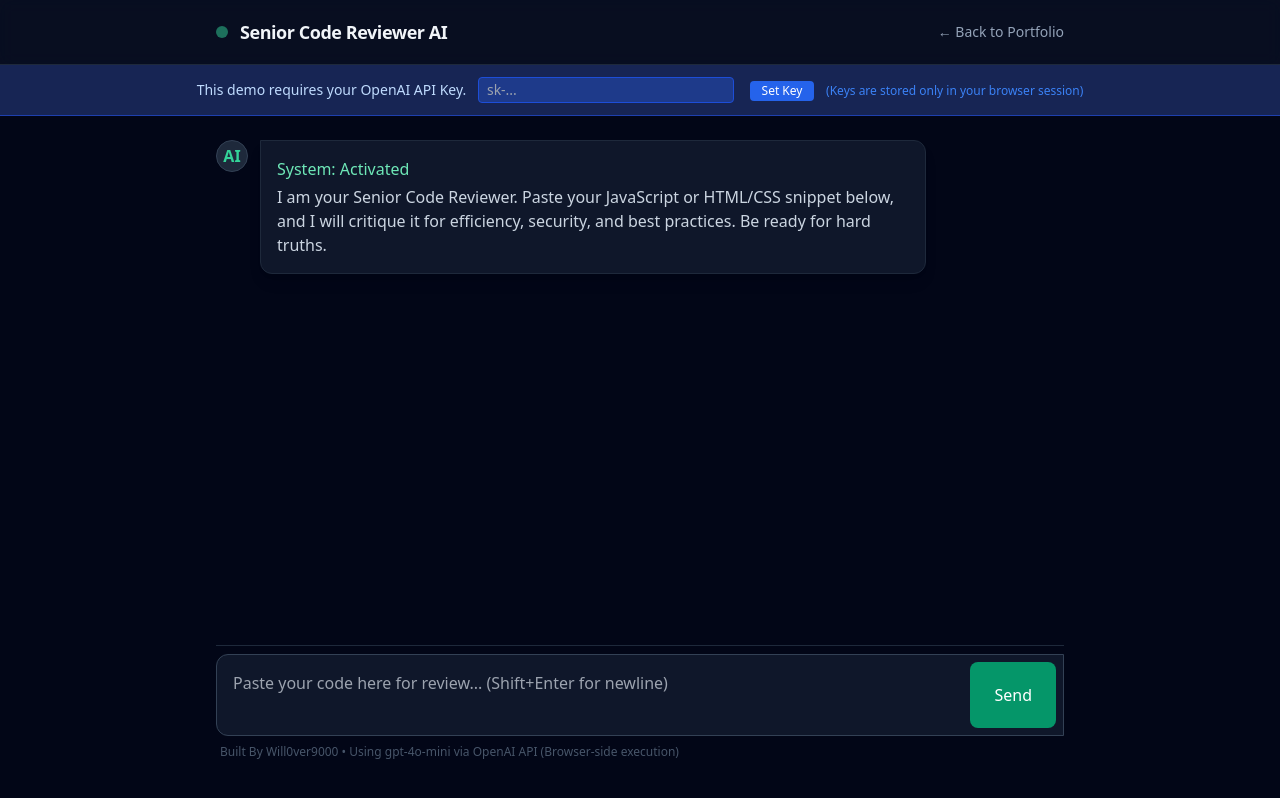
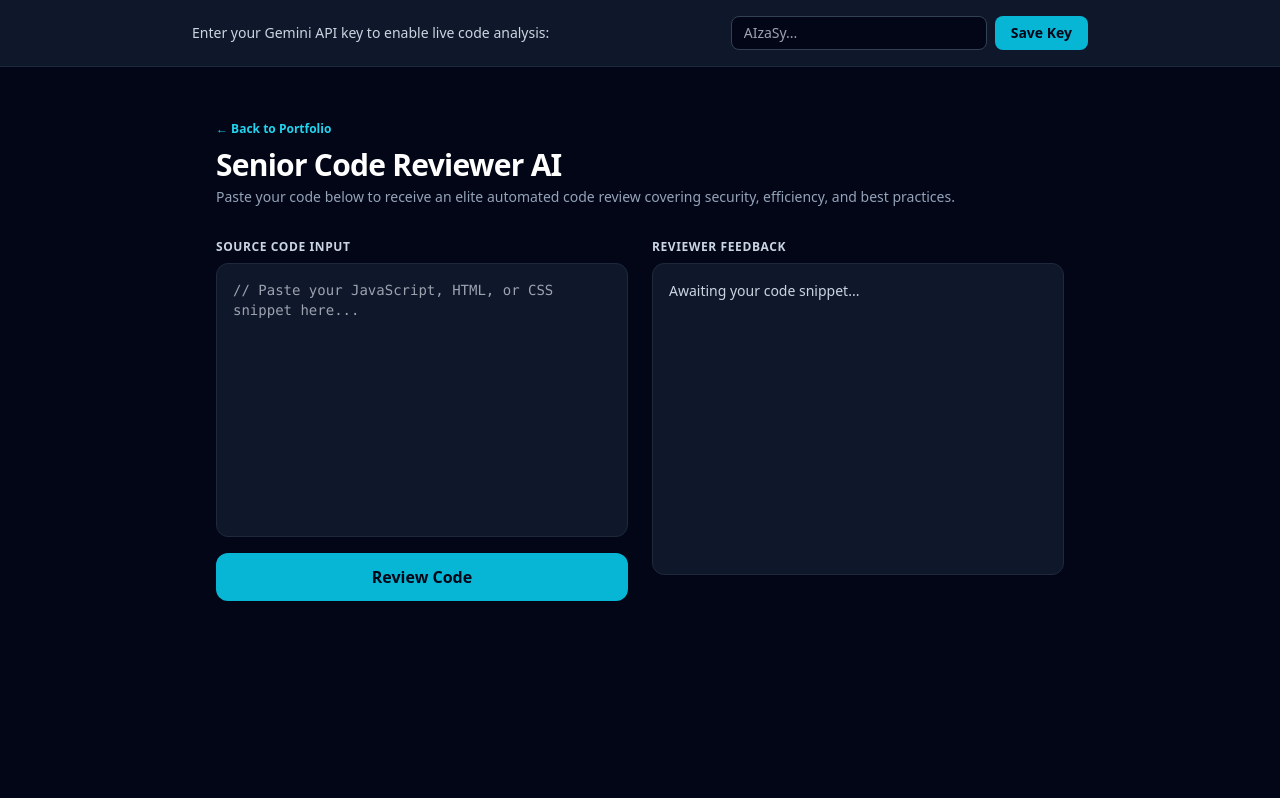
Before and after one commit to Will0ver9000/portfolio, a plain HTML site: page reviewer.html in a window 1280 px wide. Drawn offline with nearby package versions, Linux system fonts and the light colour scheme.

Commit message:
Add files via upload

````diff
--- a/reviewer.html
+++ b/reviewer.html
@@ -3,179 +3,111 @@
 <head>
     <meta charset="UTF-8">
     <meta name="viewport" content="width=device-width, initial-scale=1.0">
-    <title>AI Senior Code Reviewer | Will0ver9000</title>
+    <title>Senior Code Reviewer AI</title>
     <script src="https://cdn.tailwindcss.com"></script>
-    <style>
-        /* For the typing indicator animation */
-        .typing-dot {
-            animation: blink 1.4s infinite both;
-        }
-        .typing-dot:nth-child(2) { animation-delay: 0.2s; }
-        .typing-dot:nth-child(3) { animation-delay: 0.4s; }
-        @keyframes blink {
-            0% { opacity: 0.2; }
-            20% { opacity: 1; }
-            100% { opacity: 0.2; }
-        }
-        /* Simple code block styling within chat */
-        .chat-message pre {
-            background-color: #1e293b; /* slate-800 */
-            padding: 1rem;
-            border-radius: 0.5rem;
-            overflow-x: auto;
-            font-family: ui-monospace, SFMono-Regular, Menlo, Monaco, Consolas, "Liberation Mono", "Courier New", monospace;
-            font-size: 0.875rem;
-            margin-top: 0.5rem;
-            margin-bottom: 0.5rem;
-        }
-    </style>
 </head>
-<body class="bg-slate-950 text-slate-100 font-sans min-h-screen flex flex-col">
+<body class="bg-slate-950 text-slate-100 font-sans antialiased min-p-6 flex flex-col min-h-screen">
 
-    <!-- Header -->
-    <header class="border-b border-slate-800 bg-slate-900/50 backdrop-blur sticky top-0 z-10">
-        <div class="max-w-4xl mx-auto px-6 h-16 flex items-center justify-between">
-            <div class="flex items-center gap-3">
-                <div class="w-3 h-3 rounded-full bg-emerald-400 animate-pulse"></div>
-                <h1 class="font-bold text-lg tracking-tight">Senior Code Reviewer AI</h1>
+    <!-- API Key Banner -->
+    <div class="bg-slate-900 border-b border-slate-800 p-4">
+        <div class="max-w-4xl mx-auto flex flex-col md:flex-row items-center justify-between gap-4">
+            <span class="text-sm text-slate-300">Enter your Gemini API key to enable live code analysis:</span>
+            <div class="flex gap-2 w-full md:w-auto">
+                <input type="password" id="api-key-input" placeholder="AIzaSy..." class="bg-slate-950 border border-slate-700 text-sm rounded-lg px-3 py-1.5 text-slate-200 focus:outline-none focus:border-cyan-500 w-full md:w-64">
+                <button id="save-key-btn" class="bg-cyan-500 hover:bg-cyan-400 text-slate-950 font-semibold text-sm px-4 py-1.5 rounded-lg transition whitespace-nowrap">Save Key</button>
             </div>
-            <a href="index.html" class="text-sm text-slate-400 hover:text-white transition">&larr; Back to Portfolio</a>
         </div>
-    </header>
-
-    <!-- API Key Setup Banner (Stays at top until dismissed) -->
-    <div id="apiKeyBanner" class="bg-blue-950 border-b border-blue-800 p-3 text-center text-blue-200 text-sm">
-        This demo requires your OpenAI API Key. <input type="password" id="tempApiKey" placeholder="sk-..." class="ml-2 bg-blue-900 border border-blue-700 rounded px-2 py-0.5 text-white w-64 focus:outline-none focus:border-blue-500">
-        <button onclick="saveApiKey()" class="ml-3 bg-blue-600 hover:bg-blue-500 text-white px-3 py-0.5 rounded text-xs font-medium">Set Key</button>
-        <span class="text-blue-500 text-xs ml-2">(Keys are stored only in your browser session)</span>
     </div>
 
-    <!-- Main Chat Area -->
-    <main class="max-w-4xl mx-auto px-6 py-6 flex-grow w-full flex flex-col">
-
-        <!-- Chat History Container -->
-        <div id="chatHistory" class="flex-grow space-y-6 overflow-y-auto pr-4 mb-6 scroll-smooth">
-            <!-- Welcome Message -->
-            <div class="flex gap-3 items-start">
-                <div class="flex-shrink-0 w-8 h-8 rounded-full bg-slate-800 flex items-center justify-center text-emerald-400 font-bold border border-slate-700">AI</div>
-                <div class="bg-slate-900 p-4 rounded-xl rounded-tl-none border border-slate-800 text-slate-300 max-w-[80%] shadow-lg">
-                    <p class="font-medium text-emerald-300 mb-1">System: Activated</p>
-                    I am your Senior Code Reviewer. Paste your JavaScript or HTML/CSS snippet below, and I will critique it for efficiency, security, and best practices. Be ready for hard truths.
-                </div>
-            </div>
-            <!-- Will be populated by JS -->
+    <!-- Main Container -->
+    <main class="max-w-4xl mx-auto px-6 py-12 flex-grow w-full">
+        <div class="mb-8">
+            <a href="index.html" class="text-xs font-semibold text-cyan-400 hover:underline">&larr; Back to Portfolio</a>
+            <h1 class="text-3xl font-extrabold tracking-tight mt-2 text-white">Senior Code Reviewer AI</h1>
+            <p class="text-slate-400 text-sm mt-1">Paste your code below to receive an elite automated code review covering security, efficiency, and best practices.</p>
         </div>
 
-        <!-- Typing Indicator (Hidden by default) -->
-        <div id="typingIndicator" class="hidden gap-2 items-center mb-4 ml-11 text-slate-500 text-sm">
-            <span>Reviewer is thinking</span>
-            <div class="flex gap-1">
-                <div class="typing-dot w-1.5 h-1.5 bg-slate-500 rounded-full"></div>
-                <div class="typing-dot w-1.5 h-1.5 bg-slate-500 rounded-full"></div>
-                <div class="typing-dot w-1.5 h-1.5 bg-slate-500 rounded-full"></div>
+        <div class="grid md:grid-cols-2 gap-6">
+            <!-- Code Input Panel -->
+            <div class="flex flex-col">
+                <label for="code-input" class="text-xs font-semibold text-slate-300 uppercase tracking-wider mb-2">Source Code Input</label>
+                <textarea id="code-input" rows="12" placeholder="// Paste your JavaScript, HTML, or CSS snippet here..." class="bg-slate-900 border border-slate-800 rounded-xl p-4 text-sm font-mono text-slate-200 focus:outline-none focus:border-cyan-500 resize-none"></textarea>
+                <button id="send-btn" class="mt-4 bg-cyan-500 hover:bg-cyan-400 text-slate-950 font-semibold py-3 rounded-xl transition flex items-center justify-center gap-2">
+                    Review Code
+                </button>
+            </div>
+
+            <!-- AI Output Panel -->
+            <div class="flex flex-col">
+                <label class="text-xs font-semibold text-slate-300 uppercase tracking-wider mb-2">Reviewer Feedback</label>
+                <div id="output-box" class="bg-slate-900 border border-slate-800 rounded-xl p-4 text-sm text-slate-300 h-[312px] overflow-y-auto font-sans leading-relaxed whitespace-pre-wrap">Awaiting your code snippet...</div>
             </div>
         </div>
-
-        <!-- Input Area -->
-        <div class="sticky bottom-0 bg-slate-950 pt-2 pb-4 border-t border-slate-800">
-            <div class="relative flex">
-                <textarea id="userInput" rows="2" class="flex-grow bg-slate-900 border border-slate-700 rounded-l-xl p-4 text-slate-100 focus:outline-none focus:border-emerald-500 transition resize-none pr-20" placeholder="Paste your code here for review... (Shift+Enter for newline)"></textarea>
-                <button onclick="sendMessage()" id="sendBtn" class="absolute right-2 top-2 bottom-2 bg-emerald-600 hover:bg-emerald-500 text-white px-6 rounded-lg font-medium transition disabled:bg-slate-700 flex items-center justify-center">
-                    Send
-                </button>
-            </div>
-            <div class="text-xs text-slate-600 mt-2 px-1">Built By Will0ver9000 &bull; Using gpt-4o-mini via OpenAI API (Browser-side execution)</div>
-        </div>
-
     </main>
 
-   <script>
-        // --- CONFIGURATION ---
-        const GEMINI_API_KEY = "";
-        const MODEL = "gemini-2.5-flash"; // Fast, smart, and supports the free tier
+    <script>
+        const MODEL = "gemini-1.5-flash";
 
-        const SYSTEM_INSTRUCTION = "You are an elite Senior Full-Stack Developer and Technical Interviewer conducting a code review. Your tone is direct, professional, critical but constructive. Your goal is to help the user improve their code quality, performance, security, and adherence to best practices. Do not provide sugar-coated praise; focus entirely on what can be improved. Keep responses concise and structured using markdown.";
-
-        let chatHistory = [];
-        let apiKey = localStorage.getItem('will_gemini_key') || GEMINI_API_KEY;
-
-        if(apiKey) {
-            document.getElementById('apiKeyBanner').style.display = 'none';
+        // Load saved key on startup
+        const apiKeyInput = document.getElementById('api-key-input');
+        const savedKey = localStorage.getItem('gemini_api_key');
+        if (savedKey) {
+            apiKeyInput.value = savedKey;
         }
 
-        function saveApiKey() {
-            const key = document.getElementById('tempApiKey').value.trim();
-            if(key.length > 20) {
-                localStorage.setItem('will_gemini_key', key);
-                apiKey = key;
-                document.getElementById('apiKeyBanner').style.display = 'none';
+        document.getElementById('save-key-btn').addEventListener('click', () => {
+            const key = apiKeyInput.value.trim();
+            if (key) {
+                localStorage.setItem('gemini_api_key', key);
+                alert('API Key saved securely to browser localStorage!');
             } else {
-                alert('Please enter a valid Gemini API key.');
+                alert('Please enter a valid key.');
             }
-        }
+        });
 
-        // Auto-resize textarea & enter key handling remain the same...
+        document.getElementById('send-btn').addEventListener('click', async () => {
+            const apiKey = localStorage.getItem('gemini_api_key') || apiKeyInput.value.trim();
+            const codeInput = document.getElementById('code-input').value.trim();
+            const outputBox = document.getElementById('output-box');
 
-        async function sendMessage() {
-            const text = userInput.value.trim();
-            if (!text || !apiKey) {
-                if(!apiKey) alert('Please set your Gemini API Key in the banner above.');
+            if (!apiKey) {
+                alert('Please enter and save your Gemini API key first.');
                 return;
             }
 
-            appendMessage('user', text);
-            userInput.value = '';
-            userInput.style.height = 'auto';
+            if (!codeInput) {
+                alert('Please paste some code to review.');
+                return;
+            }
 
-            // Push user message to history in Gemini format
-            chatHistory.push({ role: 'user', parts: [{ text: text }] });
-
-            showTyping(true);
-
-            const historyDiv = document.getElementById('chatHistory');
-            const aiMessageDiv = document.createElement('div');
-            aiMessageDiv.className = 'flex gap-3 items-start chat-message';
-            aiMessageDiv.innerHTML = `
-                <div class="flex-shrink-0 w-8 h-8 rounded-full bg-slate-800 text-emerald-400 border border-slate-700 flex items-center justify-center font-bold text-sm">AI</div>
-                <div class="bg-slate-900 p-4 rounded-xl rounded-tl-none border border-slate-800 text-slate-300 max-w-[80%] shadow-lg" id="streamingOutput"></div>
-            `;
-            historyDiv.appendChild(aiMessageDiv);
-            const streamingOutput = document.getElementById('streamingOutput');
+            outputBox.textContent = "Analyzing code architecture and security patterns...";
 
             try {
-                // Call Gemini REST API endpoint with System Instructions
                 const response = await fetch(`https://generativelanguage.googleapis.com/v1beta/models/${MODEL}:generateContent?key=${apiKey}`, {
                     method: 'POST',
                     headers: { 'Content-Type': 'application/json' },
                     body: JSON.stringify({
-                        system_instruction: { parts: [{ text: SYSTEM_INSTRUCTION }] },
-                        contents: chatHistory
+                        contents: [{
+                            parts: [{
+                                text: `You are an elite senior software engineer. Perform a structured code review on the following snippet. Highlight bugs, security vulnerabilities, performance bottlenecks, and provide a refactored version:\n\n${codeInput}`
+                            }]
+                        }]
                     })
                 });
 
-                if (!response.ok) {
-                    const errJson = await response.json();
-                    throw new Error(errJson.error?.message || response.statusText);
+                const data = await response.json();
+
+                if (data.error) {
+                    outputBox.textContent = `API Error: ${data.error.message}`;
+                    return;
                 }
 
-                const data = await response.json();
-                const aiResponseText = data.candidates[0].content.parts[0].text;
-
-                // Push assistant response to history
-                chatHistory.push({ role: 'model', parts: [{ text: aiResponseText }] });
-
-                // Render output
-                streamingOutput.innerHTML = aiResponseText.replace(/```([\s\S]*?)```/g, '<pre><code>$1</code></pre>').replace(/\n/g, '<br>');
-                historyDiv.scrollTop = historyDiv.scrollHeight;
-
-            } catch (error) {
-                console.error(error);
-                streamingOutput.innerHTML = `<span class="text-red-400">Error: ${error.message}</span>`;
-            } finally {
-                showTyping(false);
-                streamingOutput.removeAttribute('id');
+                const reply = data.candidates?.[0]?.content?.parts?.[0]?.text;
+                outputBox.textContent = reply || "Received empty response from model.";
+            } catch (err) {
+                outputBox.textContent = `Network Error: ${err.message}`;
             }
-        }
+        });
     </script>
 </body>
 </html>
````
Also changed, not shown: index.html (+29 -9 lines).
